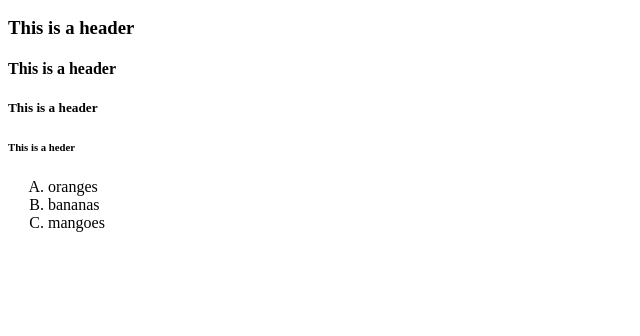
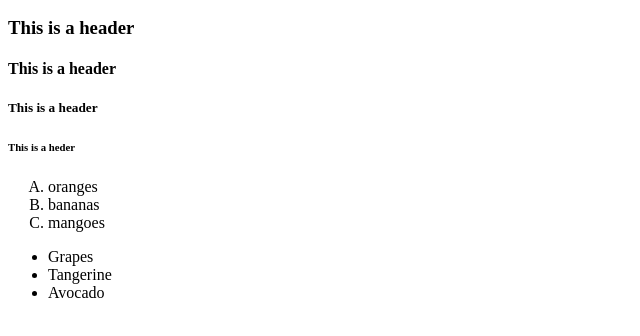
Before and after one commit to MartExecutor001/Hello-World, a plain HTML site: page index.html in a window 1280 px wide. Shown: the part 136-472 px from the top of the page, without its empty margins (0-640 px from the left). Drawn offline with Linux system fonts and the light colour scheme.

Commit message:
addeded unordered list

```diff
--- a/index.html
+++ b/index.html
@@ -15,5 +15,10 @@
             <li>bananas</li>
             <li>mangoes</li>
         </ol>
+        <ul>
+            <li>Grapes</li>
+            <li>Tangerine</li>
+            <li>Avocado</li>
+        </ul>
     </body>
 </html>
```
